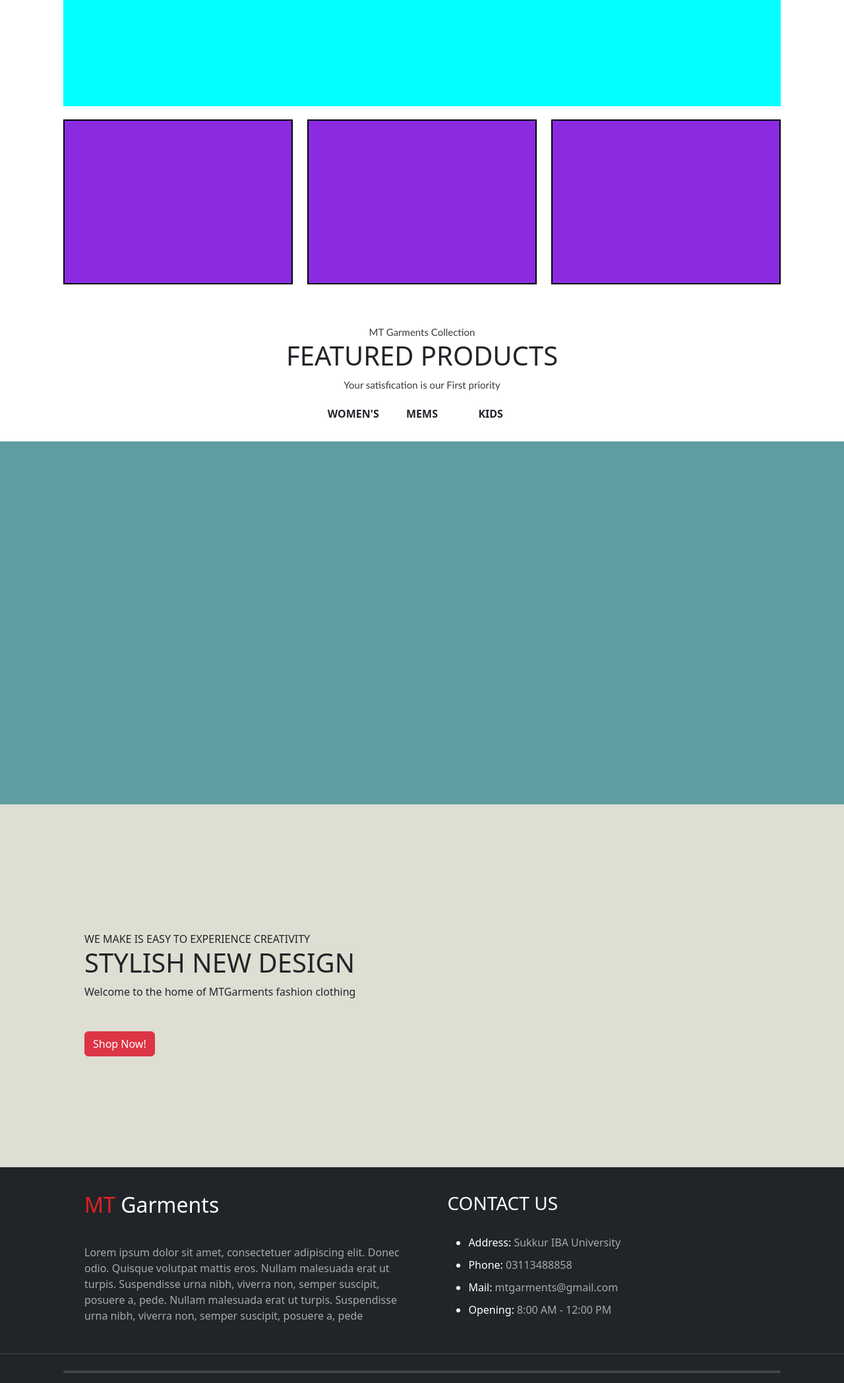
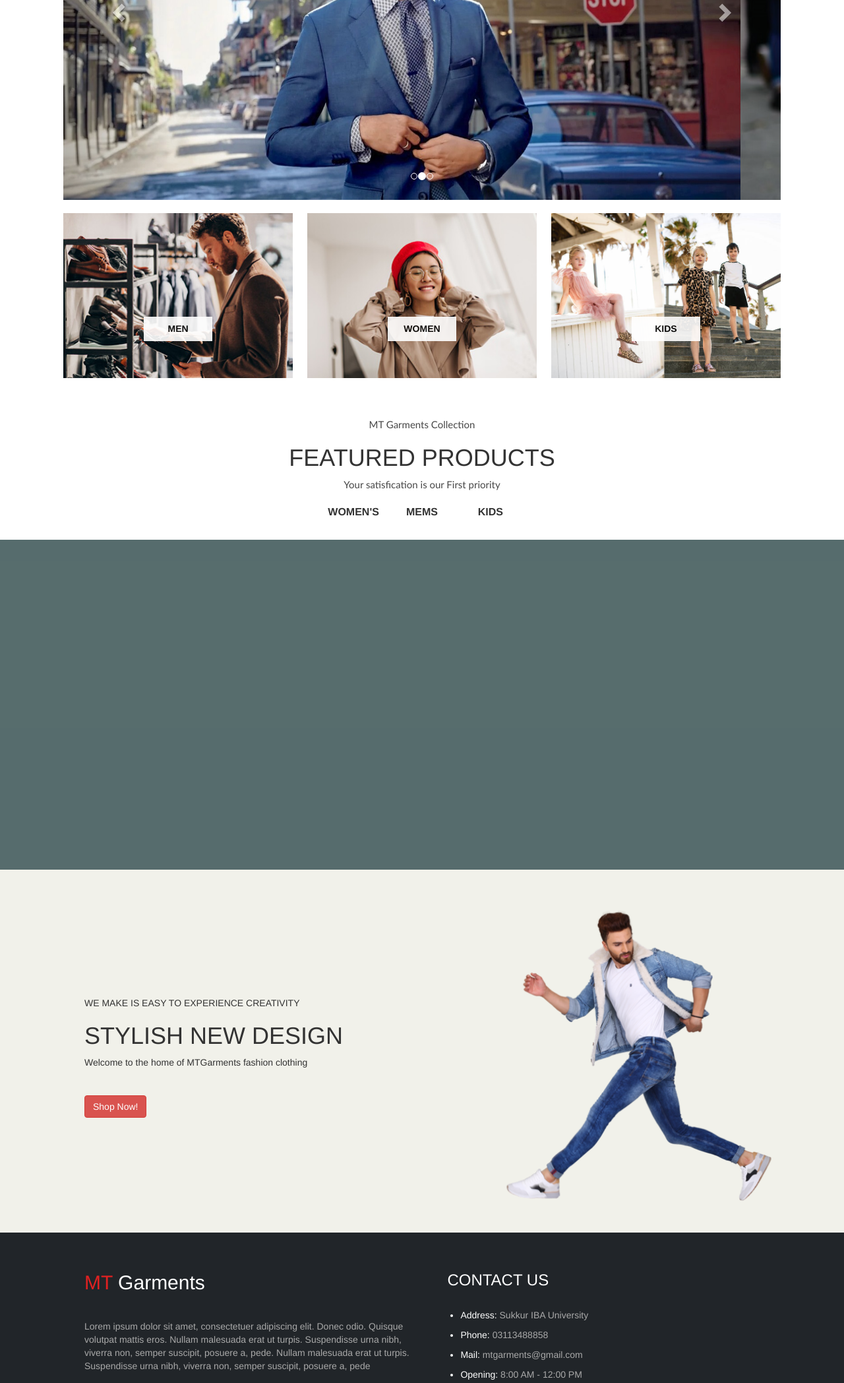
Before and after one commit to mtahiriba/MTGarments-Website, a plain HTML site: page project/index.html in a window 1280 px wide. Shown: the part 421-2517 px from the top of the page at 66% size. Drawn offline with nearby package versions, Linux system fonts and the light colour scheme.

Commit message:
Carousel and pictures are added to home page with animation also complete the work of footer

```diff
--- a/project/CSS/index.css
+++ b/project/CSS/index.css
@@ -3,7 +3,7 @@
     background-repeat: no-repeat;
     background-size: 100% */
     /* background-color: #cccccc; */
-    background-color:cadetblue;
+    background-color:rgb(174, 218, 219);
 }
 
 .collapse1{
@@ -48,9 +48,8 @@
 
 .head-cont{
     width: 85%;
-    height: 450px;
+    height: 580px;
     margin: 20px auto;
-    background-color: aqua;
 }
 
 .pic-cat{
@@ -61,11 +60,8 @@
 }
 
 .divider{
-    background-color: blueviolet;
-    border: 2px solid black;
     width: 32%;
     height: 100%;
-    /* margin-left: 20px; */
 }
 
 .divider1{
@@ -74,6 +70,91 @@
 .divider2{
     float: left;
     margin: 0px 2%;
+}
+
+.cat-container{
+    overflow:hidden;
+    width: 100%;
+    height: 100%;
+}
+
+.MEN-Image{
+    width: 100%;
+    height: 100%;
+    background-image: url("..\\images\\MEN.jpg");
+    background-repeat: no-repeat;
+    background-size: 100%;
+    -webkit-transition: all .5s ease;
+  -moz-transition: all .5s ease;
+  -ms-transition: all .5s ease;
+  -o-transition: all .5s ease;
+  transition: all .5s ease;
+}
+
+.MEN-Image:hover {
+    -webkit-transform: scale(1.2);
+    -moz-transform: scale(1.2);
+    -o-transform: scale(1.2);
+    -ms-transform: scale(1.2); /* IE 9 */
+    transform: scale(1.2);
+}
+
+.WOMEN-Image{
+    width: 100%;
+    height: 100%;
+    background-image: url("..\\images\\WOMEN.jpg");
+    background-repeat: no-repeat;
+    background-size: 100%;
+    -webkit-transition: all .5s ease;
+    -moz-transition: all .5s ease;
+    -ms-transition: all .5s ease;
+    -o-transition: all .5s ease;
+    transition: all .5s ease;
+}
+.WOMEN-Image:hover {
+    -webkit-transform: scale(1.2);
+    -moz-transform: scale(1.2);
+    -o-transform: scale(1.2);
+    -ms-transform: scale(1.2); /* IE 9 */
+    transform: scale(1.2);
+}
+
+.KIDS-Image{
+    width: 100%;
+    height: 100%;
+    background-image: url("..\\images\\KIDS.jpg");
+    background-repeat: no-repeat;
+    background-size: 100%;
+    -webkit-transition: all .5s ease;
+    -moz-transition: all .5s ease;
+    -ms-transition: all .5s ease;
+    -o-transition: all .5s ease;
+    transition: all .5s ease;
+}
+.KIDS-Image:hover {
+    -webkit-transform: scale(1.2);
+    -moz-transform: scale(1.2);
+    -o-transform: scale(1.2);
+    -ms-transform: scale(1.2); /* IE 9 */
+    transform: scale(1.2);
+}
+
+.cat-btn{
+    width: 30%;
+    height: 15%;
+    border: none;
+    background-color: white;
+    color: black;
+    margin-top: 45%;
+    margin-left: 35%;
+    opacity: 0.9;
+    font-weight: bold;
+}
+
+.cat-btn:hover{
+    color: white;
+    background-color: rgb(225, 33, 33);
+    opacity: 1;
 }
 
 .products{
@@ -108,13 +189,44 @@
 
 .review{
     width: 100%;
-    height: 550px;
+    height: 500px;
+}
+
+.review-contant{
+    width: 60%;
+    height: 60%;
+    /* background-color: aqua; */
+    position: absolute;
+    left: 20%;
+    top: 40%;
+}
+
+
+.overlay{
+    width: 100%;
+    height: 100%;
+    position: relative;
+    background: transparent;
+}
+
+.overlay::before{
+    content: '';
+    width: 100%;
+    height: 100%;
+    position: absolute;
+    background: rgba(0, 0, 0, .5);
+}
+
+.overlay h1{
+    color:white;
+    position: absolute;
+    text-align: center;
 }
 
 .new-design{
     width: 100%;
     height: 550px;
-    background-color: rgb(222, 222, 211);
+    background-color: rgb(241, 241, 234);
 }
 
 .design-text{
@@ -122,6 +234,18 @@
     /* background-color: aquamarine; */
     padding-top: 15%;
     padding-left: 10%;
+    float: left;
+}
+
+.design-image{
+    width: 500px;
+    height: 500px;
+    float: right;
+    background-image: url("..\\images\\design.png");
+    background-repeat: no-repeat;
+    background-size: 100%;
+    margin-top: 3%;
+    margin-right: 5%;
 }
 
 
--- a/project/index.html
+++ b/project/index.html
@@ -7,11 +7,13 @@
     <title>Document</title>
     <link rel="stylesheet" href="./CSS/index.css">
     <link href="https://cdn.jsdelivr.net/npm/bootstrap@5.2.0/dist/css/bootstrap.min.css" rel="stylesheet" integrity="sha384-gH2yIJqKdNHPEq0n4Mqa/HGKIhSkIHeL5AyhkYV8i59U5AR6csBvApHHNl/vI1Bx" crossorigin="anonymous">
-
+    <link rel="stylesheet" href="https://maxcdn.bootstrapcdn.com/bootstrap/3.4.1/css/bootstrap.min.css">
+    <script src="https://ajax.googleapis.com/ajax/libs/jquery/3.6.0/jquery.min.js"></script>
+    <script src="https://maxcdn.bootstrapcdn.com/bootstrap/3.4.1/js/bootstrap.min.js"></script>
 </head>
 <body id="background">
     <div style="background-color: white;">
-        <nav class="navbar navbar-expand-lg navbar-dark bg-dark">
+        <nav class="navbar navbar-expand-lg navbar-dark bg-dark" style="margin-bottom: 0px;">
             <span class="nav-text" href="#">Free shiping for all orders of RS: 10,000</span>
             <button class="navbar-toggler" type="button" data-toggle="collapse" data-target="#navbarNavDropdown" aria-controls="navbarNavDropdown" aria-expanded="false" aria-label="Toggle navigation">
               <span class="navbar-toggler-icon"></span>
@@ -48,13 +50,63 @@
         </div>
 
         <div class="head-cont">
+            <div id="myCarousel" class="carousel slide" data-ride="carousel">
+              <!-- Indicators -->
+              <ol class="carousel-indicators">
+                <li data-target="#myCarousel" data-slide-to="0" class="active"></li>
+                <li data-target="#myCarousel" data-slide-to="1"></li>
+                <li data-target="#myCarousel" data-slide-to="2"></li>
+              </ol>
 
+              <!-- Wrapper for slides -->
+              <div class="carousel-inner">
+                <div class="item active">
+                  <img src="./images/carousel6.jpg" alt="Los Angeles" style="width:100%; height: 580px;">
+                </div>
+
+                <div class="item">
+                  <img src="./images/carousel3.jpg" alt="Los Angeles" style="width:100%; height: 580px;">
+                </div>
+
+                <div class="item">
+                  <img src="./images/carousel2.jpg" alt="Los Angeles" style="width:100%; height: 580px;">
+                </div>
+              </div>
+
+              <!-- Left and right controls -->
+              <a class="left carousel-control" href="#myCarousel" data-slide="prev">
+                <span class="glyphicon glyphicon-chevron-left"></span>
+                <span class="sr-only">Previous</span>
+              </a>
+              <a class="right carousel-control" href="#myCarousel" data-slide="next">
+                <span class="glyphicon glyphicon-chevron-right"></span>
+                <span class="sr-only">Next</span>
+              </a>
+            </div>
         </div>
 
         <div class="pic-cat " style="margin: 20px auto;">
-            <div class="divider divider1"></div>
-            <div class="divider divider2"></div>
-            <div class="divider divider1"></div>
+            <div class="divider divider1">
+              <div class="cat-container">
+                <div class="MEN-Image">
+                  <button class="cat-btn">MEN</button>
+                </div>
+              </div>
+            </div>
+            <div class="divider divider2">
+              <div class="cat-container">
+                <div class="WOMEN-Image">
+                  <button class="cat-btn">WOMEN</button>
+                </div>
+              </div>
+            </div>
+            <div class="divider divider1">
+              <div class="cat-container">
+                <div class="KIDS-Image">
+                  <button class="cat-btn">KIDS</button>
+                </div>
+              </div>
+            </div>
         </div>
 
 
@@ -74,10 +126,14 @@
     </div>
 
     <div class="review">
+      <div class="overlay">
+         <div class="review-contant">
 
+         </div>
+      </div>
     </div>
 
-    <div class="new-design">
+    <section class="new-design" data-settings="{'background_background':'classic'}">
         <div class="design-text">
             <span>WE MAKE IS EASY TO EXPERIENCE CREATIVITY</span>
             <h1>STYLISH NEW DESIGN</h1>
@@ -85,7 +141,8 @@
             <br><br><br>
             <button class="btn btn-danger">Shop Now!</button>
         </div>
-    </div>
+        <div class="design-image"></div>
+    </section>
 
     <footer class="bg-dark">
         <div class="discription">
@@ -114,6 +171,6 @@
             <span>Copyright © 2022 MTGarments. All Rights Reserved.</span>
         </div>
     </footer>
-      <script src="https://cdn.jsdelivr.net/npm/bootstrap@5.2.0/dist/js/bootstrap.bundle.min.js" integrity="sha384-A3rJD856KowSb7dwlZdYEkO39Gagi7vIsF0jrRAoQmDKKtQBHUuLZ9AsSv4jD4Xa" crossorigin="anonymous"></script>
+
 </body>
 </html>
```
Also changed, not shown: project/images/KIDS.jpg (added), project/images/MEN.jpg (added), project/images/WOMEN.jpg (added), project/images/carousel2.jpg (added), project/images/carousel3.jpg (added), project/images/carousel6.jpg (added), project/images/design.png (added).
